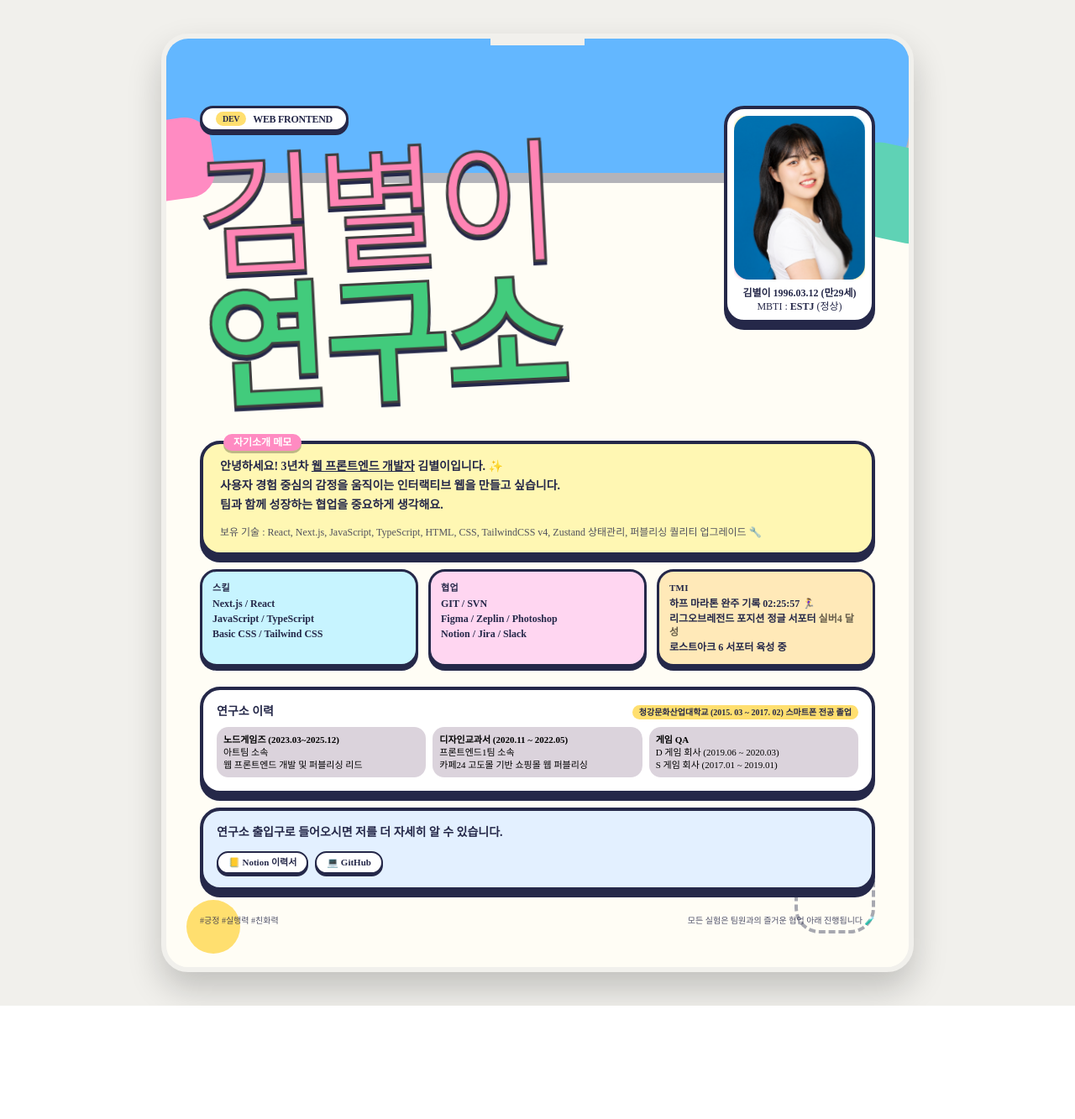
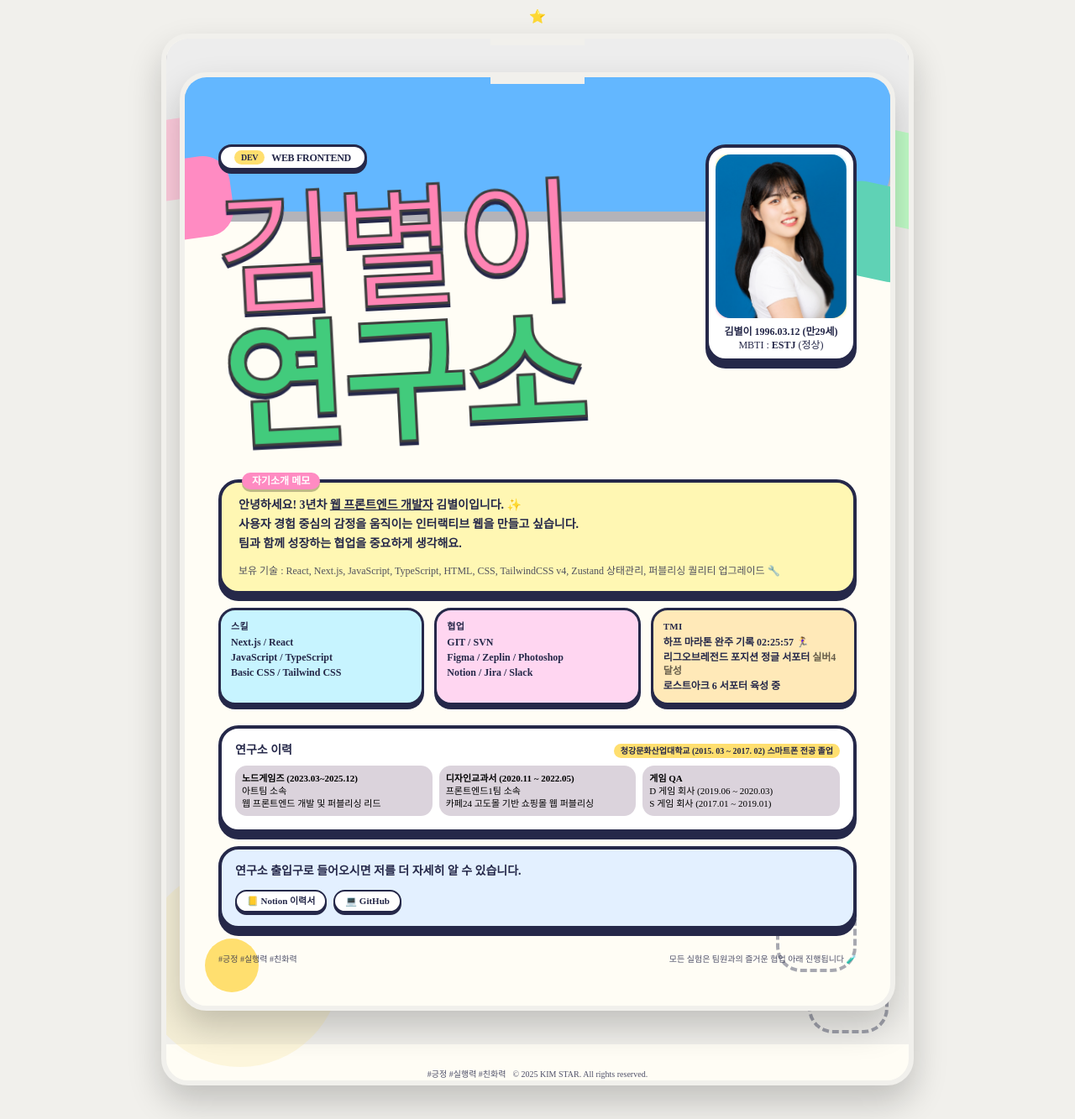
Before and after one commit to ByeoliKim/star-portfolio, a Next.js app: page / in a window 1280 px wide. Shown: the whole page at 84% size. Before the commit the page ends 1198 px from the top, so only its background shows below. Built offline with nearby package versions, Linux system fonts and the light colour scheme; a web font is replaced by a local one.

Commit message:
feat: 레이아웃 잡는 중

```diff
--- a/app/layout.tsx
+++ b/app/layout.tsx
@@ -1,6 +1,10 @@
 import type { Metadata } from "next";
 import { Geist, Geist_Mono } from "next/font/google";
 import "./globals.css";
+import Bg from "@/components/layout/Bg";
+import Footer from "@/components/layout/Footer";
+import Header from "@/components/layout/Header";
+import Side from "@/components/layout/Side";
 
 const geistSans = Geist({
   variable: "--font-geist-sans",
@@ -27,7 +31,11 @@ export default function RootLayout({
       <body
         className={`${geistSans.variable} ${geistMono.variable} antialiased`}
       >
-        {children}
+        <Bg>
+          <Side />
+          {children}
+          <Footer />
+        </Bg>
       </body>
     </html>
   );
--- /dev/null
+++ b/components/layout/Bg.tsx
@@ -0,0 +1,22 @@
+"use client";
+
+import Link from "next/link";
+
+type BgProps = {
+  children: React.ReactNode;
+};
+
+export default function Bg({ children }: BgProps) {
+  return (
+    <>
+      <main className="min-h-screen bg-[#F1F0EC] flex items-center justify-center px-4 py-10">
+        <Link className="absolute top-2" href="/">
+          ⭐
+        </Link>
+        <div className="relative w-full max-w-4xl overflow-hidden rounded-4xl border-[6px] border-[#F1F0EC] bg-[#FFFDF5] shadow-[0_20px_40px_rgba(0,0,0,0.2)]">
+          {children}
+        </div>
+      </main>
+    </>
+  );
+}
--- /dev/null
+++ b/components/layout/Footer.tsx
@@ -0,0 +1,12 @@
+"use client";
+
+export default function Footer() {
+  return (
+    <>
+      <section className="mt-7 flex flex-wrap items-center justify-center gap-2 text-[10px] text-[#252849]/80">
+        <p>#긍정 #실행력 #친화력</p>
+        <p>© 2025 KIM STAR. All rights reserved.</p>
+      </section>
+    </>
+  );
+}
--- /dev/null
+++ b/components/layout/Header.tsx
@@ -0,0 +1,37 @@
+"use client";
+
+import Link from "next/link";
+import Profile from "./Profie";
+
+export default function Header() {
+  return (
+    <>
+      {/* 타이틀 영역 */}
+      <section className="relative flex flex-col pt-10 px-6 md:flex-row md:items-end md:justify-between lg:justify-evenly">
+        <div className="space-y-3">
+          <ul className="flex justify-between md:justify-start lg:justify-start gap-2 tracking-tighter sm:text-md md:text-xl lg:text-xl text-black/70 font-semibold">
+            <li className="hover:text-black/90 transition-colors border-b">
+              <Link href="/mbti">회사와 나의 궁합 테스트 🤍</Link>
+            </li>
+            <li className="hover:text-black/90 transition-colors">
+              <Link href="/card">명함 저장</Link>
+            </li>
+          </ul>
+          <div className="inline-flex items-center gap-2 rounded-full border-[3px] border-[#252849] bg-[#ededed] px-4 py-1 text-xs font-semibold tracking-tight text-[#252849] shadow-[0_4px_0_#252849]">
+            <span className="rounded-full bg-[#FFDF6F] px-2 py-0.5 text-[10px]">
+              DEV
+            </span>
+            <span>WEB FRONTEND</span>
+          </div>
+          <div className="leading-tight">
+            <h1 className="mt-1 text-7xl md:text-[160px] lg:text-[160px] tracking-tight text-[#f8f8f8] drop-shadow-[0_4px_0_#252849] text-stroke font-custom text-rotate">
+              김별이
+              <strong className="block text-[#88d3f5]">연구소</strong>
+            </h1>
+          </div>
+        </div>
+        <Profile />
+      </section>
+    </>
+  );
+}
--- /dev/null
+++ b/components/layout/Profie.tsx
@@ -0,0 +1,28 @@
+"use client";
+import Image from "next/image";
+import kimstar from "@/public/assets/kimstar.jpeg";
+
+export default function Profile() {
+  return (
+    <>
+      {/* 프로필 카드 */}
+      <div className="mt-4 w-full md:max-w-[280px] lg:max-w-60 self-start rounded-3xl border-4 border-[#25284911] bg-[#FFF] p-2 shadow-[0_8px_0_#F1F0EC] md:mt-10">
+        <div className="aspect-4/5 w-full rounded-[18px] bg-linear-to-tr from-[#FF9BC8] via-[#FFE76E] to-[#7FD6FF] relative overflow-hidden">
+          <div className="absolute inset-0 flex items-center justify-center text-center text-sm font-bold text-[#252849] backdrop-blur-[2px] bg-white/10">
+            <Image src={kimstar} alt="profile" />
+          </div>
+        </div>
+        <div className="text-center">
+          <p className="mt-2 text-xs font-semibold text-[#000000]">
+            <span className="font-bold">김별이</span>{" "}
+            <span className="font-bold">1996.03.12 (만29세)</span>
+          </p>
+          <p className="text-xs text-[#000000]">
+            MBTI : <span className="font-semibold">ESTJ</span>{" "}
+            <span>(정상)</span>
+          </p>
+        </div>
+      </div>
+    </>
+  );
+}
--- /dev/null
+++ b/components/layout/Side.tsx
@@ -0,0 +1,19 @@
+"use client";
+
+export default function Side() {
+  return (
+    <>
+      <div className="pointer-events-none absolute -top-7 left-1/2 z-20 -translate-x-1/2">
+        <div className="h-9 w-28 rounded-t-3xl border-[6px] border-b-0 border-[#F1F0EC] bg-[#F1F0EC]" />
+      </div>
+      <div className="pointer-events-none absolute inset-0 overflow-hidden">
+        <div className="absolute inset-x-0 top-0 h-40 bg-[#ededed]  shadow-[0_12px_0_rgba(37,40,73,0.35)]" />
+        {/* 구석 구석 도형들 */}
+        <div className="absolute -left-10 top-24 h-24 w-24 rotate-[-8deg] rounded-4xl bg-[#fdcbdc]" />
+        <div className="absolute -right-12 top-28 h-28 w-28 rotate-12 rounded-4xl bg-[#c0fcc7]" />
+        <div className="absolute bottom-4 -left-8 h-60 w-60 rounded-full bg-[#fae8ad59]" />
+        <div className="absolute bottom-14 right-6 h-24 w-24 rounded-[30px] border-4 border-dashed border-[#252849]/40" />
+      </div>
+    </>
+  );
+}
```
